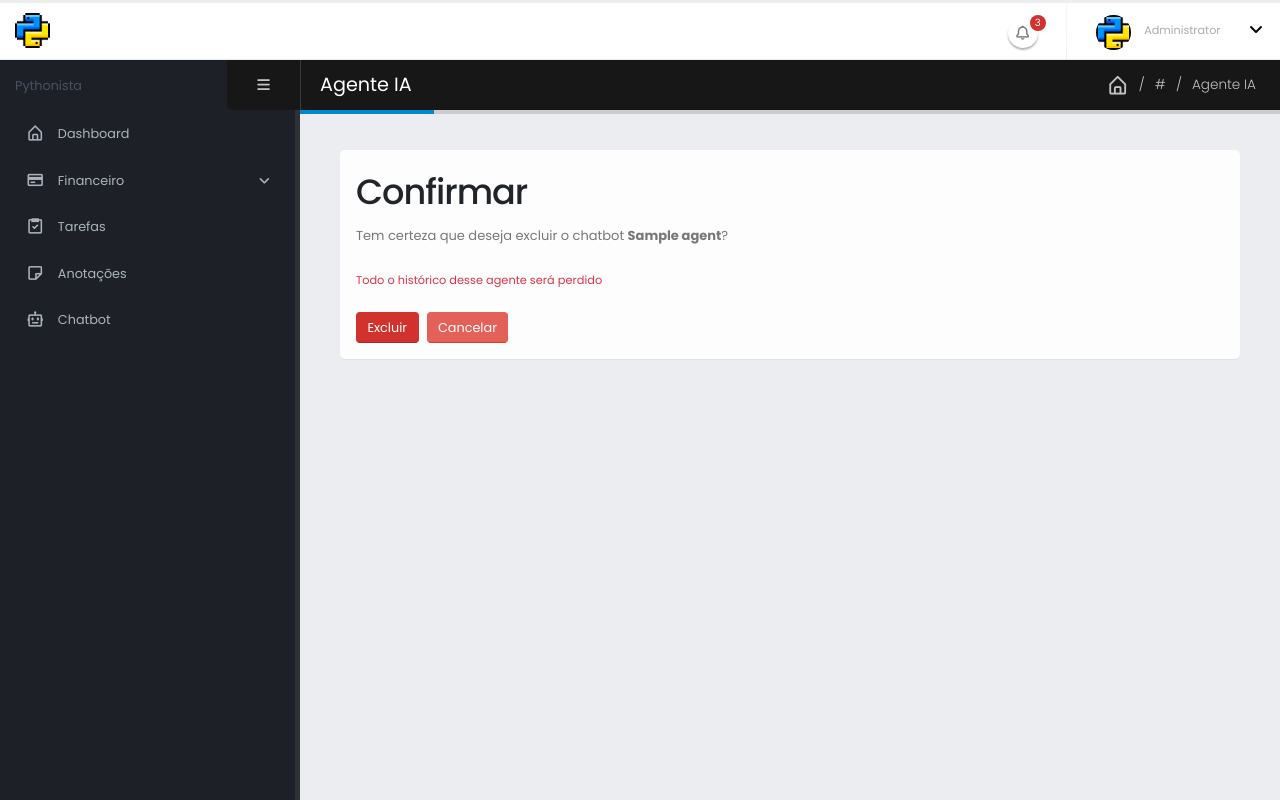
After one commit to obrunodev/pythonista.com.br, a Django app: template apps/chatbot/templates/chatbot/agentai_confirm_delete.html in a window 1280 px wide. The commit adds this page. Run offline with Django 4.2, Linux system fonts and the light colour scheme; the template is opened without the code that fills it: most values are stand-ins (such as "Sample title", 1, 10 or a date in 2020); some libraries are stand-ins or nearby versions.

Commit message:
feat: CRUD Agentes de IA

```diff
--- /dev/null
+++ b/apps/chatbot/templates/chatbot/agentai_confirm_delete.html
@@ -0,0 +1,27 @@
+{% extends "layout/base.html" %}
+
+{% block title %}Excluir agente{% endblock title %}
+
+{% block content %}
+
+    {% include "partials/page_header.html" with page_section="Agente IA" %}
+
+    <div class="card">
+        <div class="card-body">
+            <h1 class="mt-1">Confirmar</h1>
+            <p>
+                Tem certeza que deseja excluir o chatbot
+                <strong>{{ agent.name|default:"Sem título" }}</strong>?
+            </p>
+            <p class="form-text text-danger">Todo o histórico desse agente será perdido</p>
+            <div class="d-flex">
+                <form method="post">
+                    {% csrf_token %}
+                    <button type="submit" class="btn btn-danger btn-sm">Excluir</button>
+                </form>
+                <a href="{% url "chatbot:list" %}" class="btn btn-secondary btn-sm ms-2">Cancelar</a>
+            </div>
+        </div>
+    </div>
+
+{% endblock content %}
--- a/apps/chatbot/templates/chatbot/agentai_form.html
+++ b/apps/chatbot/templates/chatbot/agentai_form.html
@@ -11,7 +11,9 @@
             <form method="post">
                 {% csrf_token %}
                 {{ form.as_p }}
-                <button type="submit" class="btn btn-primary btn-sm mt-2">Criar agente</button>
+                <button type="submit" class="btn btn-primary btn-sm mt-2">
+                    {% if agent %}Atualizar agente{% else %}Criar agente{% endif %}
+                </button>
                 <a href="{% url "chatbot:list" %}" class="btn btn-secondary btn-sm mt-2">Cancelar</a>
             </form>
         </div>
--- a/apps/chatbot/urls.py
+++ b/apps/chatbot/urls.py
@@ -6,5 +6,7 @@ urlpatterns = [
     path('', views.AgentAIListView.as_view(), name='list'),
     path('create/', views.AgentAICreateView.as_view(), name='create'),
     path('<int:pk>/agent/', views.AgentAIDetailView.as_view(), name='detail'),
+    path('<int:pk>/update/', views.AgentAIUpdateView.as_view(), name='update'),
+    path('<int:pk>/delete/', views.AgentAIDeleteView.as_view(), name='delete'),
     path('<int:agent_id>/get-answer/', views.agent_ai_answer, name='get_agent_answer'),
 ]
```
Also changed, not shown: apps/chatbot/templates/chatbot/agentai_list.html (+13 -1 lines), apps/chatbot/views.py (+11 -2 lines).
